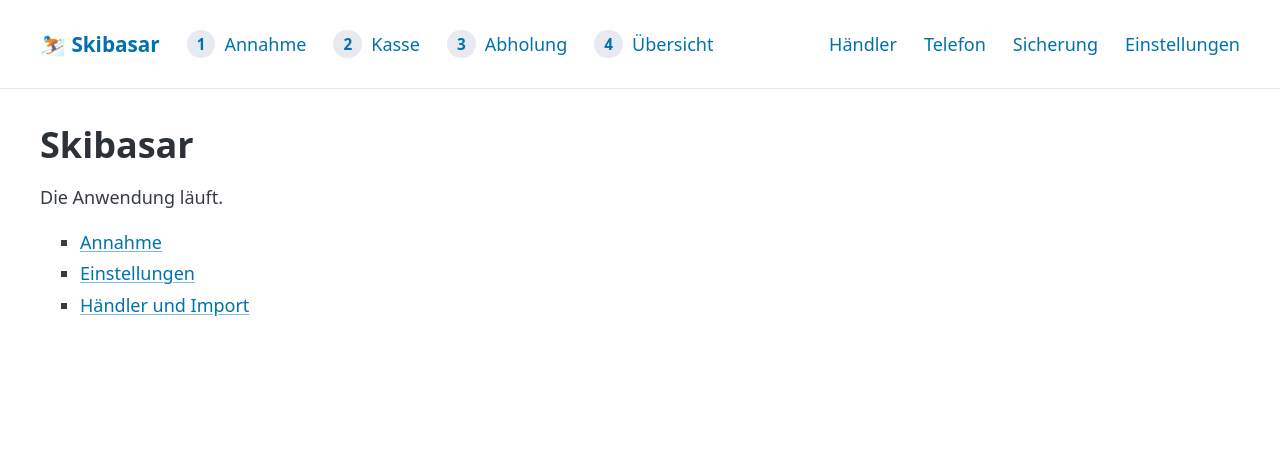
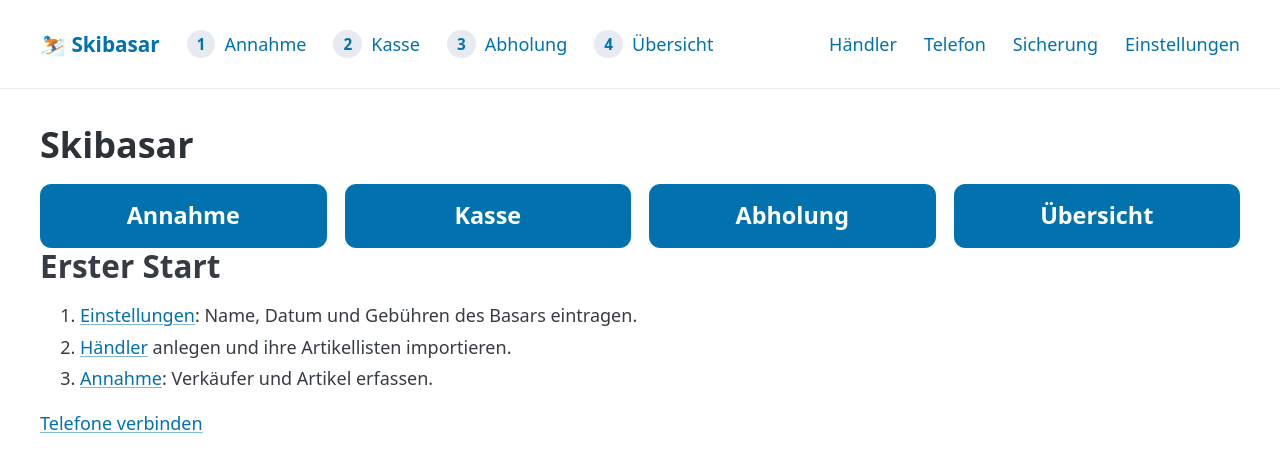
Before and after one commit to Feserich/shred_and_cake, a FastAPI app: page / in a window 1280 px wide. Shown: the top 472 px of the page. Run offline with FastAPI, Linux system fonts and the light colour scheme.

Commit message:
fix: Usability polish for non-technical volunteers
Signed-off-by: Feserich <code@fesenmayr.net>

```diff
--- a/src/skibasar/csv_import.py
+++ b/src/skibasar/csv_import.py
@@ -146,7 +146,7 @@ def parse_shop_csv(data: bytes) -> ParsedCsv:
             if row.price_cents <= 0:
                 row.errors.append("Preis muss größer als 0 sein")
         except MoneyError:
-            row.errors.append(f"Preis nicht lesbar: {cell(raw, 'price')!r}")
+            row.errors.append(f"Preis nicht lesbar: „{cell(raw, 'price')}“")
         result.rows.append(row)
 
     if not result.rows:
--- a/src/skibasar/routers/annahme.py
+++ b/src/skibasar/routers/annahme.py
@@ -5,7 +5,7 @@ from fastapi.responses import HTMLResponse, RedirectResponse
 from sqlalchemy.orm import Session
 
 from ..models import Event, Seller, SellerType
-from ..money import PRICE_WARN_CENTS, MoneyError, parse_eur
+from ..money import PRICE_WARN_CENTS, MoneyError, format_eur, parse_eur
 from ..services import annahme
 from ..services.annahme import AnnahmeError
 from ..services.numbering import next_private_number
@@ -15,6 +15,10 @@ router = APIRouter(prefix="/annahme")
 
 _TEXT_FIELDS = ("name", "first_name", "phone", "email", "address", "notes")
 _ARTICLE_FIELDS = ("description", "brand", "size", "color", "price")
+
+
+def _offer_fee(s: Session) -> str:
+    return format_eur(s.get(Event, 1).offer_fee_private_cents)
 
 
 def _seller_form(seller: Seller | None = None) -> dict:
@@ -68,6 +72,7 @@ def entry_home(request: Request, q: str = "", s: Session = Depends(get_session))
             "sellers": annahme.search_private_sellers(s, q),
             "q": q,
             "f": _seller_form(),
+            "offer_fee": _offer_fee(s),
             "error": None,
         },
     )
@@ -77,6 +82,7 @@ def entry_home(request: Request, q: str = "", s: Session = Depends(get_session))
 async def seller_create(request: Request, s: Session = Depends(get_session)):
     def render(form, error, status):
         ctx = {"sellers": annahme.search_private_sellers(s), "q": "", "f": form, "error": error}
+        ctx["offer_fee"] = _offer_fee(s)
         return templates.TemplateResponse(request, "annahme.html", ctx, status_code=status)
 
     return _save_seller(request, s, None, await _seller_values(request), render)
@@ -89,6 +95,7 @@ def _detail_ctx(s: Session, seller: Seller, **extra) -> dict:
         "next_number": next_private_number(s),
         "total": sum(a.price_cents for a in seller.articles),
         "fee_status": annahme.fee_status(event, seller),
+        "offer_fee": format_eur(event.offer_fee_private_cents),
         "a": dict.fromkeys(_ARTICLE_FIELDS, ""),
         "can_undo": annahme.last_undoable_article(s, seller) is not None,
         "suggest": {k: annahme.suggestions(s, k) for k in ("brand", "size", "color")},
--- a/src/skibasar/routers/zugang.py
+++ b/src/skibasar/routers/zugang.py
@@ -60,7 +60,15 @@ async def laptop_only(request: Request, call_next):
         return RedirectResponse("/annahme", status_code=303)
     if request.headers.get("HX-Request"):
         return Response(status_code=403)
-    return HTMLResponse("Diese Seite ist nur am Laptop verfügbar.", status_code=403)
+    return templates.TemplateResponse(
+        request,
+        "error.html",
+        {
+            "message": "Diese Seite ist nur am Laptop verfügbar.",
+            "hint": "Am Telefon gibt es nur Annahme und Kasse.",
+        },
+        status_code=403,
+    )
 
 
 def _login_page(request: Request, error: str | None = None, status: int = 200):
--- a/src/skibasar/static/app.css
+++ b/src/skibasar/static/app.css
@@ -103,7 +103,7 @@ dialog#confirm-dialog footer button { width: auto; margin: 0; }
 .total { font-size: 1.25rem; text-align: right; }
 .total strong { font-size: 2.5rem; font-variant-numeric: tabular-nums; }
 .change strong { font-size: 2rem; }
-button.big-action { font-size: 1.3rem; }
+button.big-action, a.big-action { font-size: 1.3rem; }
 
 /* Übersicht */
 .tabs { display: flex; flex-wrap: wrap; gap: .5rem; margin-bottom: 1rem; }
--- a/src/skibasar/templates/annahme_seller_form.html
+++ b/src/skibasar/templates/annahme_seller_form.html
@@ -5,7 +5,7 @@
   <label>E-Mail <input name="email" value="{{ f.email }}"></label>
   <label>Adresse <input name="address" value="{{ f.address }}"></label>
   <label><input type="checkbox" name="fee_exempt" {{ "checked" if f.fee_exempt }}> Gebührenfrei (Lehrteam)</label>
-  <label><input type="checkbox" name="offer_fee_paid_at_entry" {{ "checked" if f.paid }}> Gebühr bezahlt</label>
+  <label><input type="checkbox" name="offer_fee_paid_at_entry" {{ "checked" if f.paid }}> Gebühr bezahlt ({{ offer_fee }})</label>
   <label>Notizen <textarea name="notes">{{ f.notes }}</textarea></label>
   <button type="submit">{{ button }}</button>
 </form>
--- a/src/skibasar/templates/index.html
+++ b/src/skibasar/templates/index.html
@@ -1,10 +1,22 @@
 {% extends "base.html" %}
 {% block content %}
+{% set on_laptop = request.client and request.client.host in ("127.0.0.1", "::1", "localhost") %}
 <h1>Skibasar</h1>
-<p>Die Anwendung läuft.</p>
-<ul>
-  <li><a href="/annahme">Annahme</a></li>
-  <li><a href="/einstellungen">Einstellungen</a></li>
-  <li><a href="/haendler">Händler und Import</a></li>
-</ul>
+<div class="grid">
+  <a role="button" class="big-action" href="/annahme">Annahme</a>
+  <a role="button" class="big-action" href="/kasse">Kasse</a>
+  {% if on_laptop %}
+  <a role="button" class="big-action" href="/abholung">Abholung</a>
+  <a role="button" class="big-action" href="/uebersicht">Übersicht</a>
+  {% endif %}
+</div>
+{% if on_laptop %}
+<h2>Erster Start</h2>
+<ol>
+  <li><a href="/einstellungen">Einstellungen</a>: Name, Datum und Gebühren des Basars eintragen.</li>
+  <li><a href="/haendler">Händler</a> anlegen und ihre Artikellisten importieren.</li>
+  <li><a href="/annahme">Annahme</a>: Verkäufer und Artikel erfassen.</li>
+</ol>
+<p class="muted"><a href="/telefon">Telefone verbinden</a></p>
+{% endif %}
 {% endblock %}
--- a/src/skibasar/templates/telefon.html
+++ b/src/skibasar/templates/telefon.html
@@ -15,6 +15,6 @@
 {% endif %}
 {% else %}
 <p class="warn">Der Rechner ist nur für sich selbst erreichbar.</p>
-<p>Zum Verbinden von Telefonen das Programm mit <code>skibasar --lan</code> starten (und mit WLAN verbunden sein).</p>
+<p>Zum Verbinden von Telefonen: Dieses Programm-Fenster schließen und stattdessen <strong>„Skibasar-mit-Telefonen.bat“</strong> starten. Der Rechner muss dabei mit dem WLAN verbunden sein.</p>
 {% endif %}
 {% endblock %}
```
Also changed, not shown: docs/Anleitung.md (+1 -1 lines), tests/test_access.py (+21 -4 lines), tests/test_annahme.py (+18 -0 lines).
